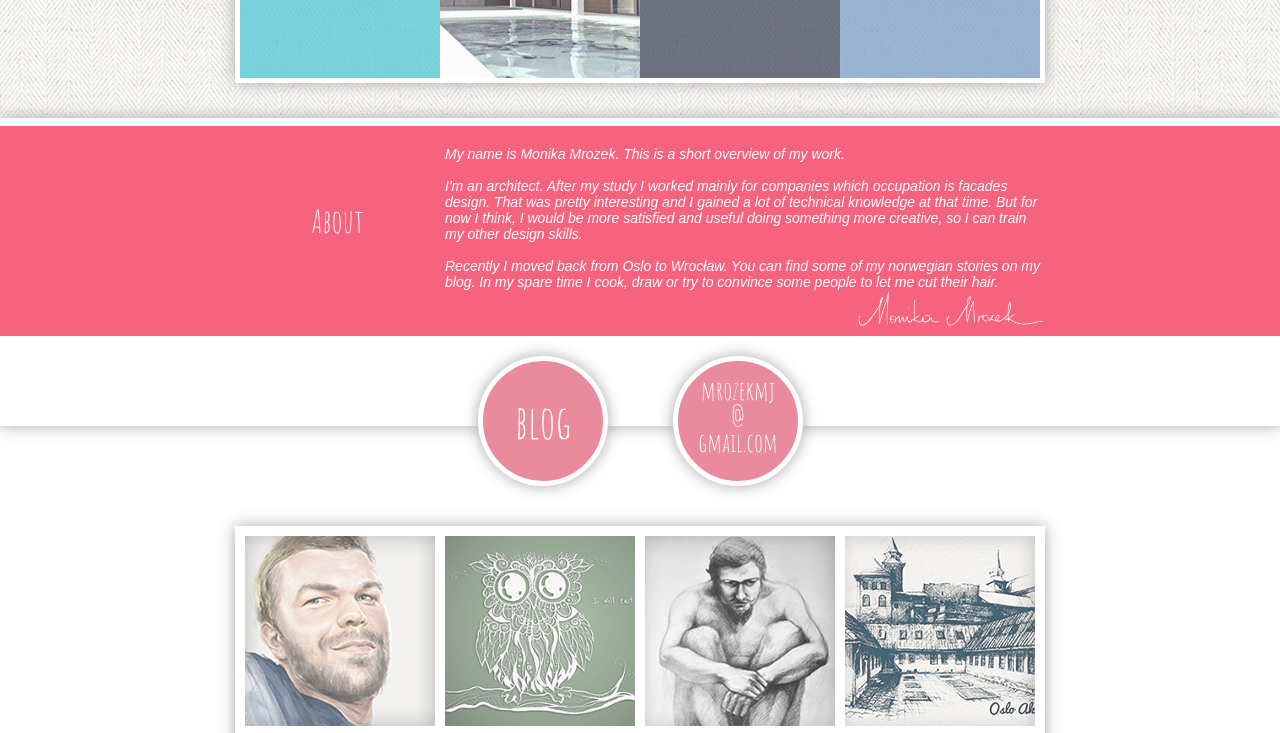
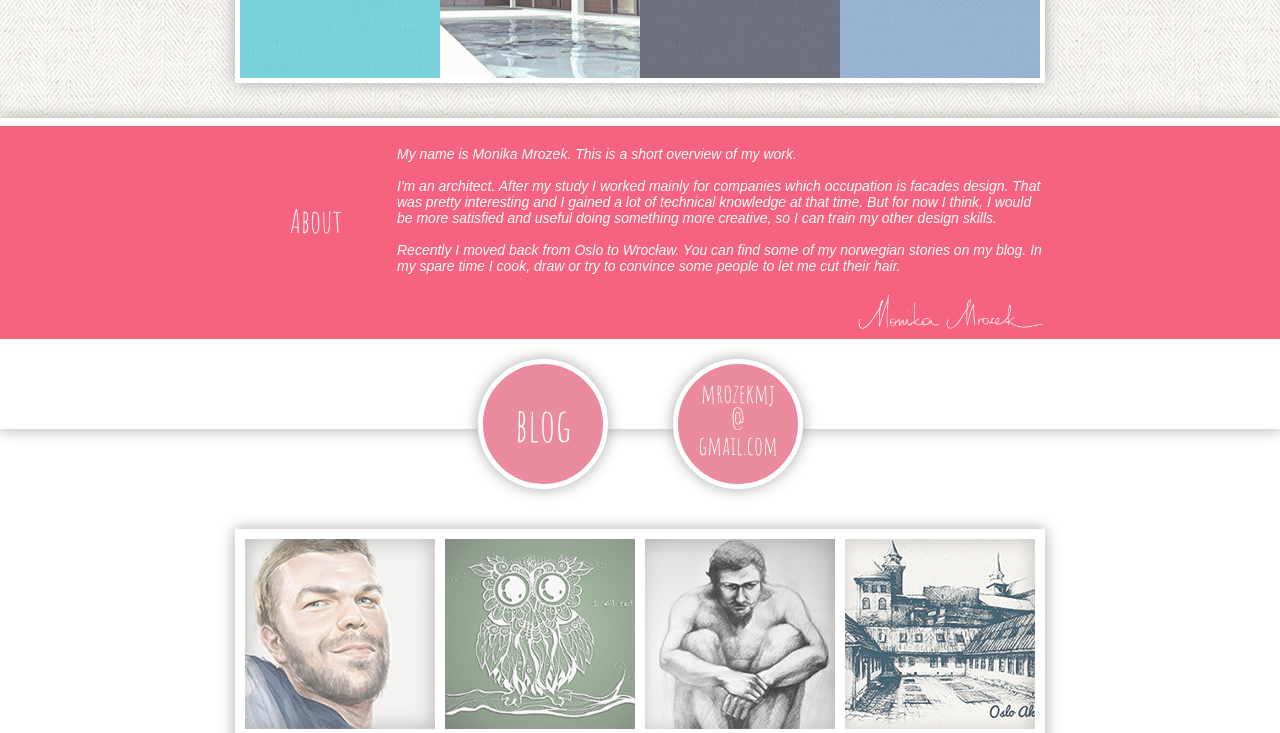
Before and after one commit to danielhernik/monikamrozek, a plain HTML site: page index.html in a window 1280 px wide. Shown: the part 677-1410 px from the top of the page. Drawn offline with nearby package versions, Linux system fonts and the light colour scheme; a web font is replaced by a local one.

Commit message:
A bit more mobile-friendly text sections

```diff
--- a/css/stylesheet.css
+++ b/css/stylesheet.css
@@ -1,4 +1,4 @@
-h* {
+* {
 	margin: 0;
 	padding: 0;
 }
@@ -86,6 +86,7 @@ body {
 #pattern1 {
 /*	left: 0;
 	position: absolute;*/
+	max-width: 50%;
 	float:left;
 }
 
@@ -93,6 +94,7 @@ body {
 /*	right: 0;
 	position: absolute;*/
 	float:right;
+	max-width: 50%;
 }
 
 #logo {
@@ -104,9 +106,15 @@ body {
 }
 
 .content {
-		width: 810px;
-		margin: 0 auto;
-		position: relative;
+	width: 810px;
+	max-width: 90%;
+	margin: 0 auto;
+	position: relative;
+}
+.content:after{
+	clear: both;
+	content: "";
+	display: block;
 }
 
 .full-width {
@@ -124,14 +132,18 @@ body {
 
  }
 
+ .text p {
+	 margin-bottom: 10px;
+ }
+
 .text-title {
 	font-family: 'Amatic SC', cursive;
 	font-size: 32px;
 	line-height: 190px;
-	width: 205px;
+	width: 20%;;
 	text-align: center;
 	color: white;
-	display: inline-block;
+	float: left;
 }
 
 .text p {
@@ -139,21 +151,20 @@ body {
 	font-family: 'Rosario', sans-serif;
 	font-style: italic;
 	font-size: 14px;
-	width: 600px;
+	width: 80%;;
 	float: right;
 	margin-top: 20px;
 }
 
  #about {
 	border-bottom: 90px solid white;
-	height: 210px;
+	padding-bottom: 10px;
 
  }
  #about img {
  	height: 35px;
-	position: absolute;
-	right: 0px;
-	bottom: -10px;
+	float: right;
+	margin-top: 10px;
 }
 
  #about #about-buttons {
@@ -257,3 +268,12 @@ body {
 #back-to-top {
 	width: 190px;
 }
+
+
+
+
+@media all and (max-width: 800px) {
+	#pattern2 {
+		display: none;
+	}
+}
--- a/index.html
+++ b/index.html
@@ -101,7 +101,7 @@
         $(window).scroll(function(event){
             hasScrolled();
         });
-        preloadImages();
+        //preloadImages();
     });
 
 
```
